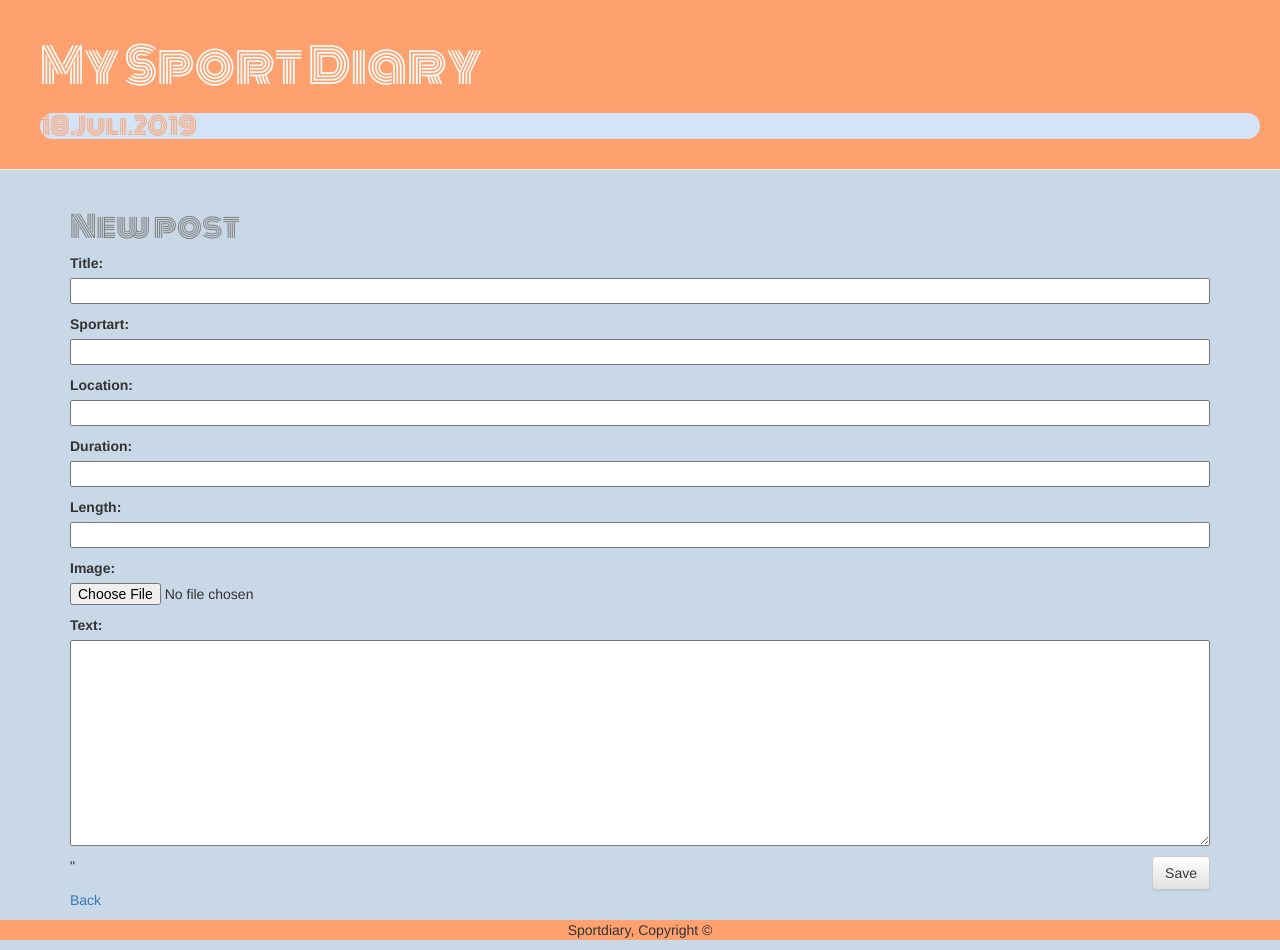
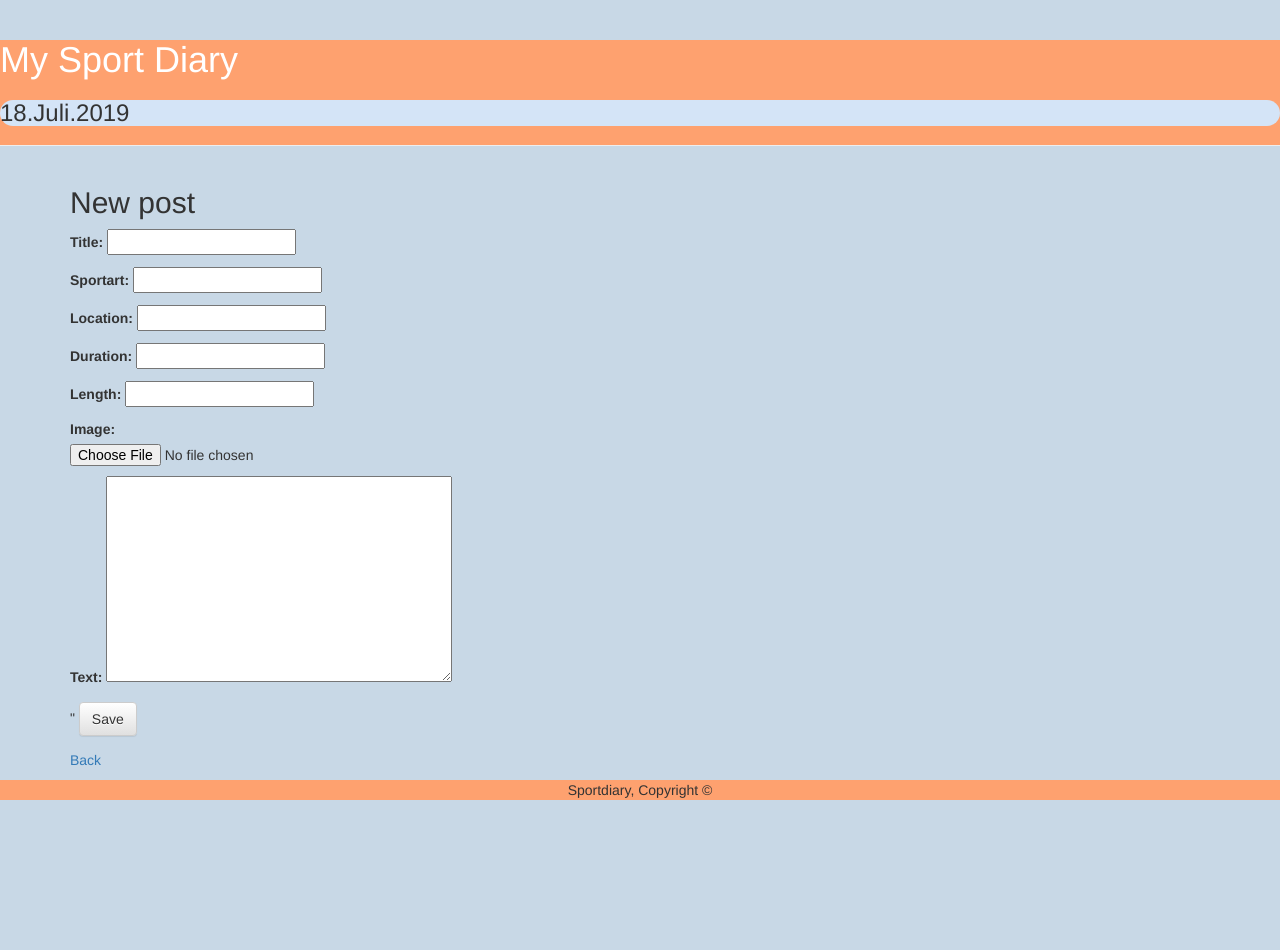
Before and after one commit to Sunhaoyang2138/Blog-Sport, a Django app: page /post/new/ in a window 1280 px wide. After the commit the page ends 800 px from the top, so only its background shows below. Run offline with Django 3.2, Linux system fonts and the light colour scheme; some libraries are stand-ins or nearby versions; some web fonts are replaced.

Commit message:
made changes

```diff
--- a/blog/models.py
+++ b/blog/models.py
@@ -5,10 +5,10 @@ from django.utils import timezone
 
 class Post(models.Model):
     author=models.ForeignKey(settings.AUTH_USER_MODEL,on_delete=models.CASCADE)
-    title=models.CharField(max_length=200)
-    sportart=models.CharField(max_length=200,blank=True,null=True)
-    location=models.CharField(max_length=200,blank=True,null=True)
-    duration=models.CharField(max_length=200,blank=True,null=True)
+    title=models.CharField(max_length=100)
+    sportart=models.CharField(max_length=100,blank=True,null=True)
+    location=models.CharField(max_length=100,blank=True,null=True)
+    duration=models.CharField(max_length=100,blank=True,null=True)
     length=models.IntegerField(blank=True, null=True)
     image=models.ImageField(upload_to='images/',blank=True,null=True)
     text=models.TextField(blank=True, null=True)
--- a/blog/static/css/blog.css
+++ /dev/null
@@ -1,54 +0,0 @@
-
-.page-header {
-    background-color: #FEA16F;
-    margin-top: 0;
-    padding: 20px 20px 20px 40px;
-}
-
-.page-header h1, .page-header h1 a, .page-header h1 a:visited, .page-header h1 a:active {
-    color:#FFFFFF;
-    font-size: 36pt;
-    text-decoration: none;
-    font-family: 'Monoton', cursive;
-}
-
-.content {
-    margin-left: 40px;
-}
-
-h3, h4 {
-    font-family: 'Monoton', cursive;
-    color: #FEA16F;
-}
-
-h2{
-    font-family: 'Monoton', cursive;
-    color: #828282;
-}
-
-.date {
-    color: #828282;
-}
-
-.save {
-    float: right;
-}
-
-.post-form textarea, .post-form input {
-    width: 100%;
-}
-
-.top-menu, .top-menu:hover, .top-menu:visited {
-    color: #ffffff;
-    float: right;
-    font-size: 26pt;
-    margin-right: 20px;
-}
-
-.post {
-    margin-bottom: 70px;
-}
-
-.post h2 a, .post h2 a:visited {
-    color: #000000;
-}
--- a/blog/templates/blog/post_edit.html
+++ b/blog/templates/blog/post_edit.html
@@ -2,7 +2,7 @@
 
 {% block content %}
     <h2>New post</h2>
-    <form method="POST" enctype="multipart/form-data" class="post-form">
+    <form method="POST" enctype="multipart/form-data" >
         {% csrf_token %}
         {{ form.as_p }}"
         <button type="submit" class="save btn btn-default">Save</button>
```
Also changed, not shown: blog/migrations/0005_auto_20190714_1432.py (added).
